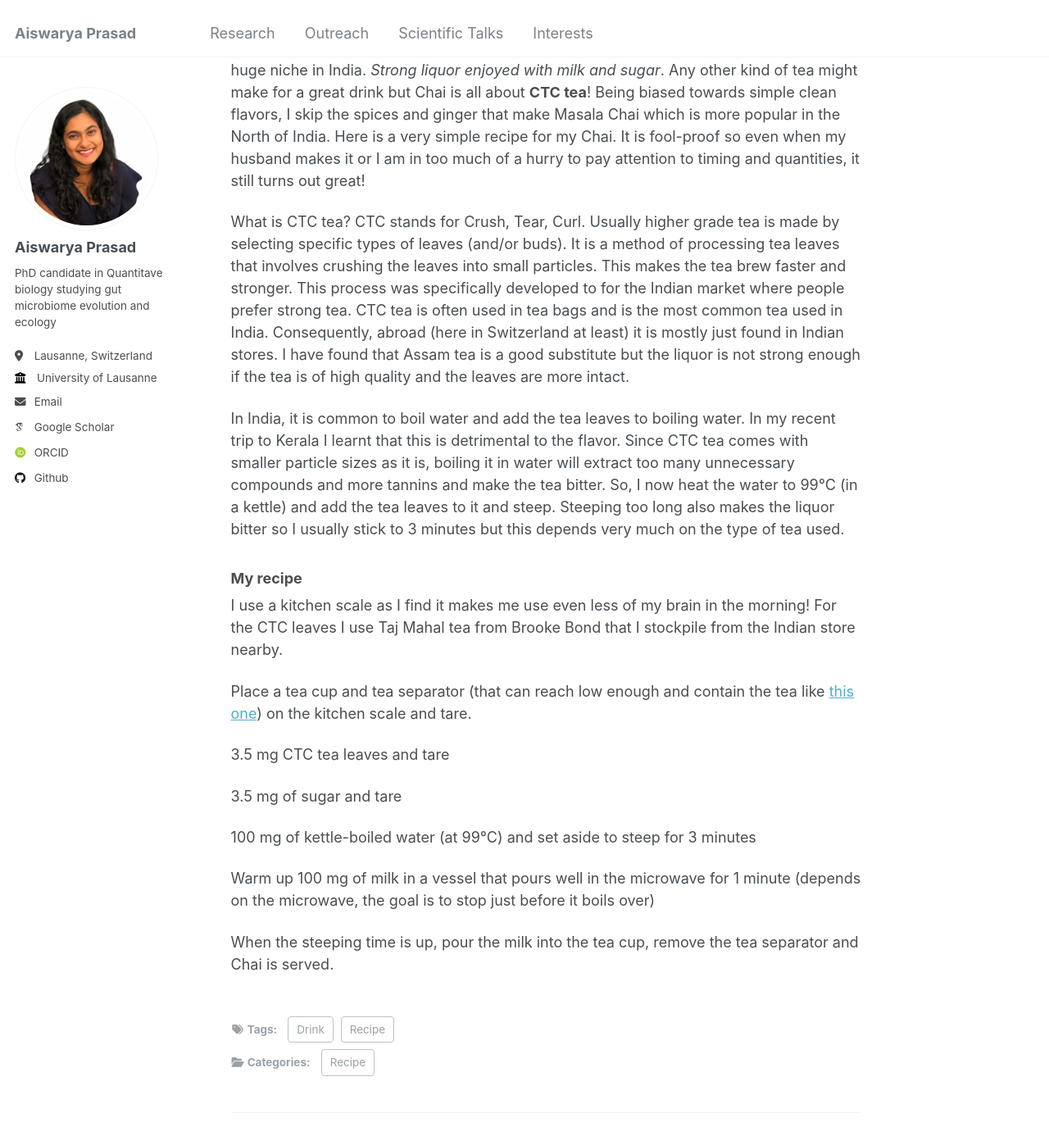
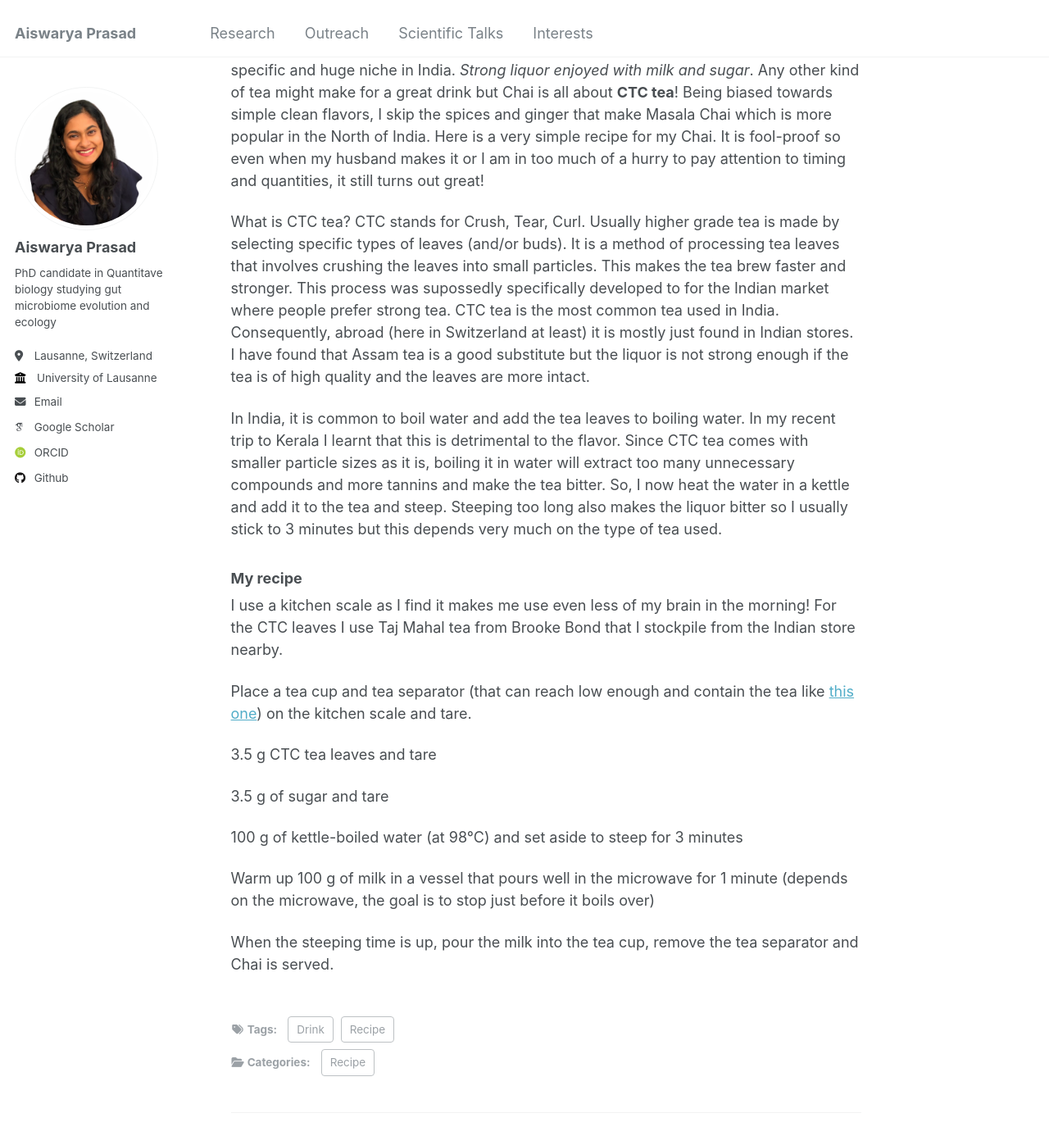
Before and after one commit to Aiswarya-prasad/aiswarya-prasad.github.io, a Jekyll site: the page built from _posts/2025-01-01-recipe-my-chai.md, in a window 1280 px wide and 1400 px high, scrolled down 316 px. Shown: the top 1397 px of the window at 82% size. Built offline with Jekyll 4.4.1, drawn with Linux system fonts in a browser that asks for light colours; some web fonts are replaced; some of the changed text lies outside the part shown.

Commit message:
Syntax change, squash commit later or just ignore.

```diff
--- a/_posts/2025-01-01-recipe-my-chai.md
+++ b/_posts/2025-01-01-recipe-my-chai.md
@@ -11,12 +11,12 @@ categories:
 
 Malabar Chai has been my go-to beverage for a while and this is a fool-proof recipe I use to bring back the Malabar Chais that have gotten me through my Masters thesis in India.
 
-Thanks to western innovation, Chai is now popular in several forms some that get Indians going on an hour-long rant about how that is not **Chai**. While there are numerous varieties of tea from across Asia some extremely delicate and fine, Chai fills a very specific and huge niche in India. *Strong liquor enjoyed with milk and sugar*. Any other kind of tea might make for a great drink but Chai is all about **CTC tea**! Being biased towards simple clean flavors, I skip the spices and ginger that make Masala Chai which is more popular in the North of India. Here is a very simple recipe for my Chai. It is fool-proof so even when my husband makes it or I am in too much of a hurry to pay attention to timing and quantities, it still turns out great!
+Thanks to western interpretations, Chai is now popular in several forms some that get Indians going on an hour-long rant about how that is not **Chai**. While there are numerous varieties of tea from across Asia some extremely delicate and fine, Chai fills a very specific and huge niche in India. *Strong liquor enjoyed with milk and sugar*. Any other kind of tea might make for a great drink but Chai is all about **CTC tea**! Being biased towards simple clean flavors, I skip the spices and ginger that make Masala Chai which is more popular in the North of India. Here is a very simple recipe for my Chai. It is fool-proof so even when my husband makes it or I am in too much of a hurry to pay attention to timing and quantities, it still turns out great!
 
 What is CTC tea?
-CTC stands for Crush, Tear, Curl. Usually higher grade tea is made by selecting specific types of leaves (and/or buds). It is a method of processing tea leaves that involves crushing the leaves into small particles. This makes the tea brew faster and stronger. This process was specifically developed to for the Indian market where people prefer strong tea. CTC tea is often used in tea bags and is the most common tea used in India. Consequently, abroad (here in Switzerland at least) it is mostly just found in Indian stores. I have found that Assam tea is a good substitute but the liquor is not strong enough if the tea is of high quality and the leaves are more intact.
+CTC stands for Crush, Tear, Curl. Usually higher grade tea is made by selecting specific types of leaves (and/or buds). It is a method of processing tea leaves that involves crushing the leaves into small particles. This makes the tea brew faster and stronger. This process was supossedly specifically developed to for the Indian market where people prefer strong tea. CTC tea is the most common tea used in India. Consequently, abroad (here in Switzerland at least) it is mostly just found in Indian stores. I have found that Assam tea is a good substitute but the liquor is not strong enough if the tea is of high quality and the leaves are more intact.
 
-In India, it is common to boil water and add the tea leaves to boiling water. In my recent trip to Kerala I learnt that this is detrimental to the flavor. Since CTC tea comes with smaller particle sizes as it is, boiling it in water will extract too many unnecessary compounds and more tannins and make the tea bitter. So, I now heat the water to 99°C (in a kettle) and add the tea leaves to it and steep. Steeping too long also makes the liquor bitter so I usually stick to 3 minutes but this depends very much on the type of tea used.
+In India, it is common to boil water and add the tea leaves to boiling water. In my recent trip to Kerala I learnt that this is detrimental to the flavor. Since CTC tea comes with smaller particle sizes as it is, boiling it in water will extract too many unnecessary compounds and more tannins and make the tea bitter. So, I now heat the water in a kettle and add it to the tea and steep. Steeping too long also makes the liquor bitter so I usually stick to 3 minutes but this depends very much on the type of tea used.
 
 ### My recipe
 
@@ -24,12 +24,12 @@ I use a kitchen scale as I find it makes me use even less of my brain in the mor
 
 Place a tea cup and tea separator (that can reach low enough and contain the tea like [this one](https://m.media-amazon.com/images/I/71gLEYlkq6L._AC_SL1500_.jpg)) on the kitchen scale and tare.
 
-3.5 mg CTC tea leaves and tare
+3.5 g CTC tea leaves and tare
 
-3.5 mg of sugar and tare
+3.5 g of sugar and tare
 
-100 mg of kettle-boiled water (at 99°C) and set aside to steep for 3 minutes
+100 g of kettle-boiled water (at 98°C) and set aside to steep for 3 minutes
 
-Warm up 100 mg of milk in a vessel that pours well in the microwave for 1 minute (depends on the microwave, the goal is to stop just before it boils over)
+Warm up 100 g of milk in a vessel that pours well in the microwave for 1 minute (depends on the microwave, the goal is to stop just before it boils over)
 
 When the steeping time is up, pour the milk into the tea cup, remove the tea separator and Chai is served.
```
